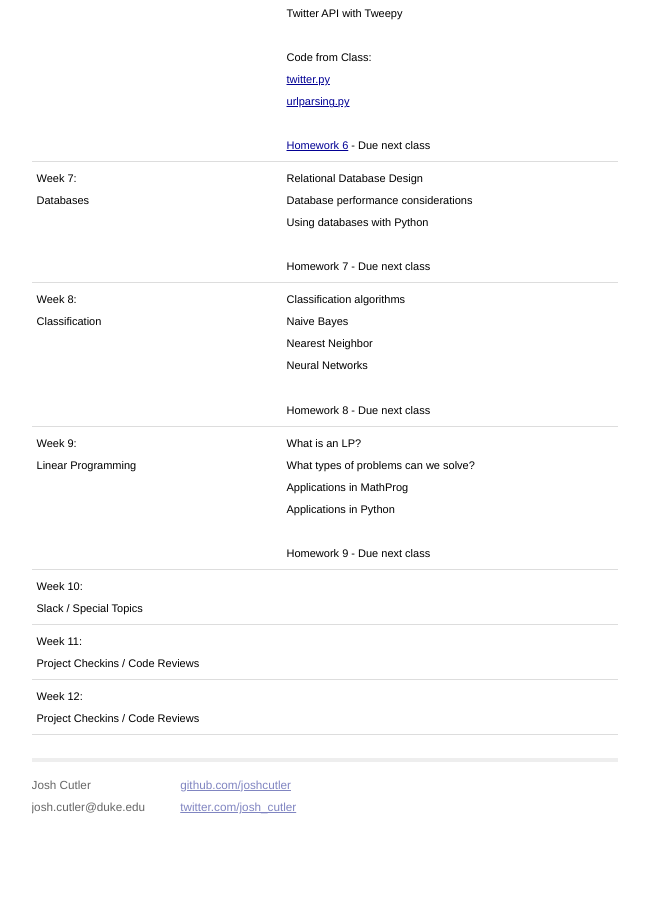
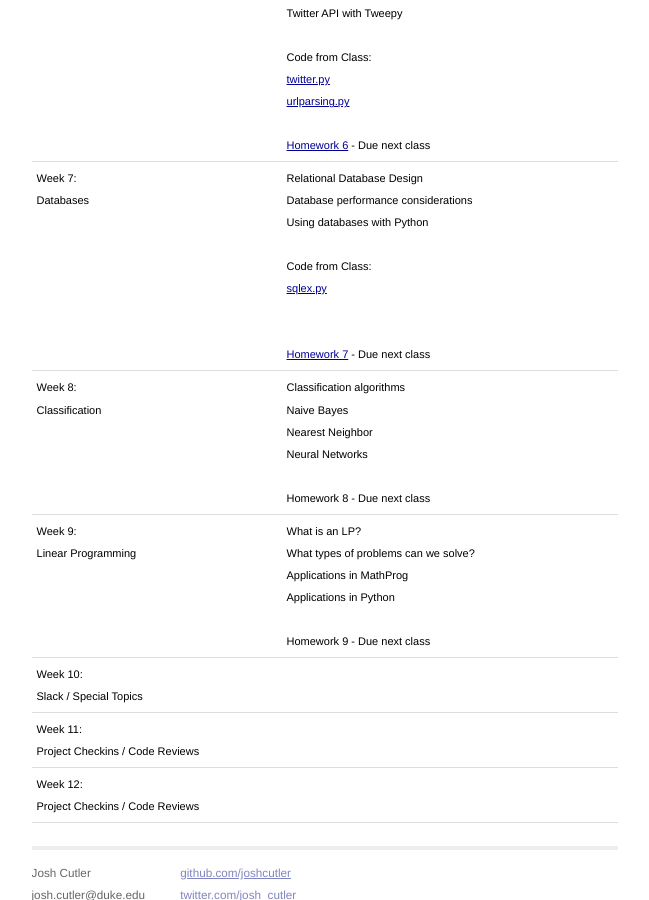
Before and after one commit to joshcutler/PS398, a Jekyll site: the page built from schedule.html, in a window 1280 px wide and 900 px high, scrolled down 1376 px. Shown: the whole window, without its empty margins (315-964 px from the left). Built offline with Jekyll 4.4.1, drawn with Linux system fonts in a browser that asks for light colours; before the commit the page ends 2206 px from its top, so only the background shows below that.

Commit message:
updated to add week7 hw

```diff
--- a/schedule.html
+++ b/schedule.html
@@ -176,8 +176,12 @@ header: PS398
         Database performance considerations
         <br />
         Using databases with Python
+        <br />
+        <br />
+        Code from Class:<br />
+        <a href='./assets/Week7/sqlex.py'>sqlex.py</a><br />
         <br /><br />
-        Homework 7 - Due next class
+        <a href='./assets/HW7.pdf'>Homework 7</a> - Due next class
       </td>
     </tr>
 
```
Also changed, not shown: homeworks.md (+1 -1 lines).
